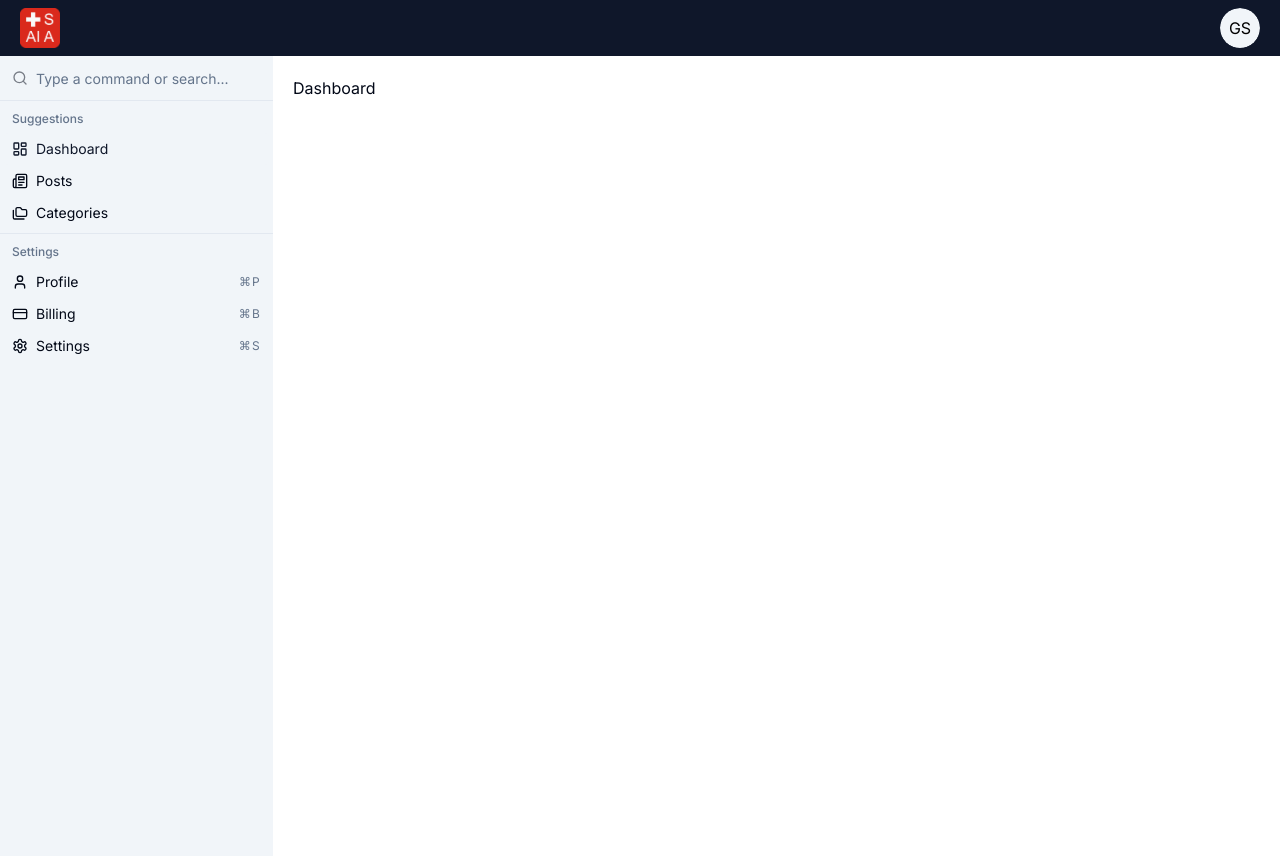
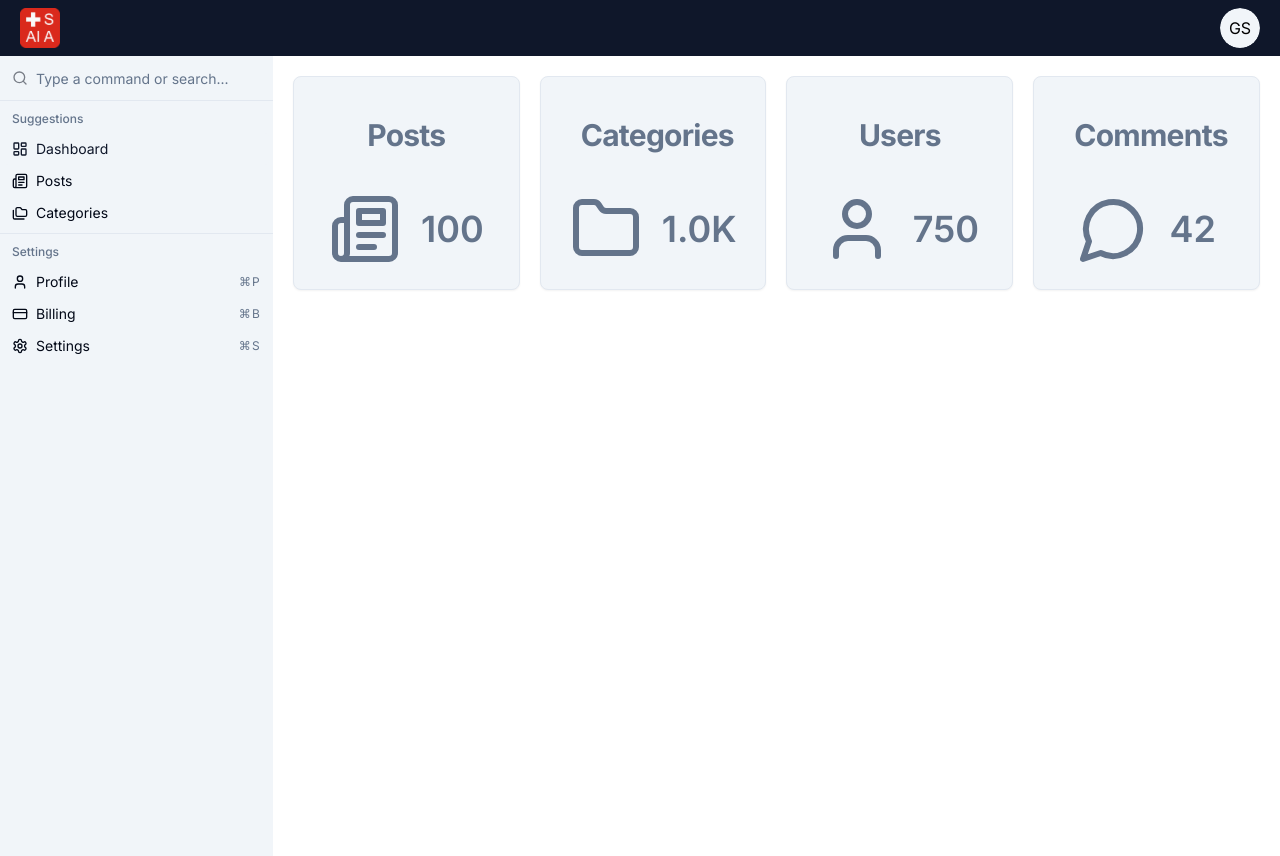
Before and after one commit to GregorSchafroth/p2-dashboard, a Next.js app: page / in a window 1280 px wide. Built offline with nearby package versions, Linux system fonts and the light colour scheme.

Commit message:
add dashboard cards

```diff
--- a/app/page.tsx
+++ b/app/page.tsx
@@ -1,9 +1,31 @@
-import { Button } from "@/components/ui/button";
+import DashboardCard from '@/components/dashboard/DashboardCard';
+import { Folder, MessageCircle, Newspaper, User } from 'lucide-react';
 
 export default function Home() {
   return (
     <>
-      <h1 className='text 2xl'>Dashboard</h1>
+      <div className='grid grid-cols-1 sm:grid-cols-2 xl:grid-cols-4 gap-5 mb-5'>
+        <DashboardCard
+          title='Posts'
+          count={100}
+          icon={<Newspaper className='text-slate-500' size={72} />}
+        />
+        <DashboardCard
+          title='Categories'
+          count={1000}
+          icon={<Folder className='text-slate-500' size={72} />}
+        />
+        <DashboardCard
+          title='Users'
+          count={750}
+          icon={<User className='text-slate-500' size={72} />}
+        />
+        <DashboardCard
+          title='Comments'
+          count={42}
+          icon={<MessageCircle className='text-slate-500' size={72} />}
+        />
+      </div>
     </>
   );
 }
--- a/components/dashboard/DashboardCard.tsx
+++ b/components/dashboard/DashboardCard.tsx
@@ -0,0 +1,48 @@
+import {
+  Card,
+  CardContent,
+  CardDescription,
+  CardFooter,
+  CardHeader,
+  CardTitle,
+} from '@/components/ui/card';
+import { LucideIcon } from 'lucide-react';
+
+interface DashboardCardProps {
+  title: string;
+  count: number;
+  icon: React.ReactElement<LucideIcon>;
+}
+
+// Utility function to abbreviate numbers
+const abbreviateNumber = (num: number) => {
+  if (num >= 1e9) {
+    return (num / 1e9).toFixed(1) + 'B'; // Billion
+  } else if (num >= 1e6) {
+    return (num / 1e6).toFixed(1) + 'M'; // Million
+  } else if (num >= 1e3) {
+    return (num / 1e3).toFixed(1) + 'K'; // Thousand
+  } else {
+    return num.toString(); // Less than thousand
+  }
+};
+
+const DashboardCard = ({ title, count, icon }: DashboardCardProps) => {
+  return (
+    <Card className='bg-slate-100 dark:bg-slate-800 p-4 pb-0'>
+      <CardHeader>
+        <CardTitle className='text-3xl text-center mb-4 font-bold text-slate-500 dark:text-slate-200'>
+          {title}
+        </CardTitle>
+      </CardHeader>
+      <CardContent className='flex gap-5 justify-center items-center'>
+        <div className='flex-shrink-0'>{icon}</div>
+        <p className='text-4xl font-semibold text-slate-500 dark:text-slate-200'>
+          {abbreviateNumber(count)}
+        </p>
+      </CardContent>
+    </Card>
+  );
+};
+
+export default DashboardCard;
--- /dev/null
+++ b/components/ui/card.tsx
@@ -0,0 +1,79 @@
+import * as React from "react"
+
+import { cn } from "@/lib/utils"
+
+const Card = React.forwardRef<
+  HTMLDivElement,
+  React.HTMLAttributes<HTMLDivElement>
+>(({ className, ...props }, ref) => (
+  <div
+    ref={ref}
+    className={cn(
+      "rounded-lg border bg-card text-card-foreground shadow-sm",
+      className
+    )}
+    {...props}
+  />
+))
+Card.displayName = "Card"
+
+const CardHeader = React.forwardRef<
+  HTMLDivElement,
+  React.HTMLAttributes<HTMLDivElement>
+>(({ className, ...props }, ref) => (
+  <div
+    ref={ref}
+    className={cn("flex flex-col space-y-1.5 p-6", className)}
+    {...props}
+  />
+))
+CardHeader.displayName = "CardHeader"
+
+const CardTitle = React.forwardRef<
+  HTMLParagraphElement,
+  React.HTMLAttributes<HTMLHeadingElement>
+>(({ className, ...props }, ref) => (
+  <h3
+    ref={ref}
+    className={cn(
+      "text-2xl font-semibold leading-none tracking-tight",
+      className
+    )}
+    {...props}
+  />
+))
+CardTitle.displayName = "CardTitle"
+
+const CardDescription = React.forwardRef<
+  HTMLParagraphElement,
+  React.HTMLAttributes<HTMLParagraphElement>
+>(({ className, ...props }, ref) => (
+  <p
+    ref={ref}
+    className={cn("text-sm text-muted-foreground", className)}
+    {...props}
+  />
+))
+CardDescription.displayName = "CardDescription"
+
+const CardContent = React.forwardRef<
+  HTMLDivElement,
+  React.HTMLAttributes<HTMLDivElement>
+>(({ className, ...props }, ref) => (
+  <div ref={ref} className={cn("p-6 pt-0", className)} {...props} />
+))
+CardContent.displayName = "CardContent"
+
+const CardFooter = React.forwardRef<
+  HTMLDivElement,
+  React.HTMLAttributes<HTMLDivElement>
+>(({ className, ...props }, ref) => (
+  <div
+    ref={ref}
+    className={cn("flex items-center p-6 pt-0", className)}
+    {...props}
+  />
+))
+CardFooter.displayName = "CardFooter"
+
+export { Card, CardHeader, CardFooter, CardTitle, CardDescription, CardContent }
```
